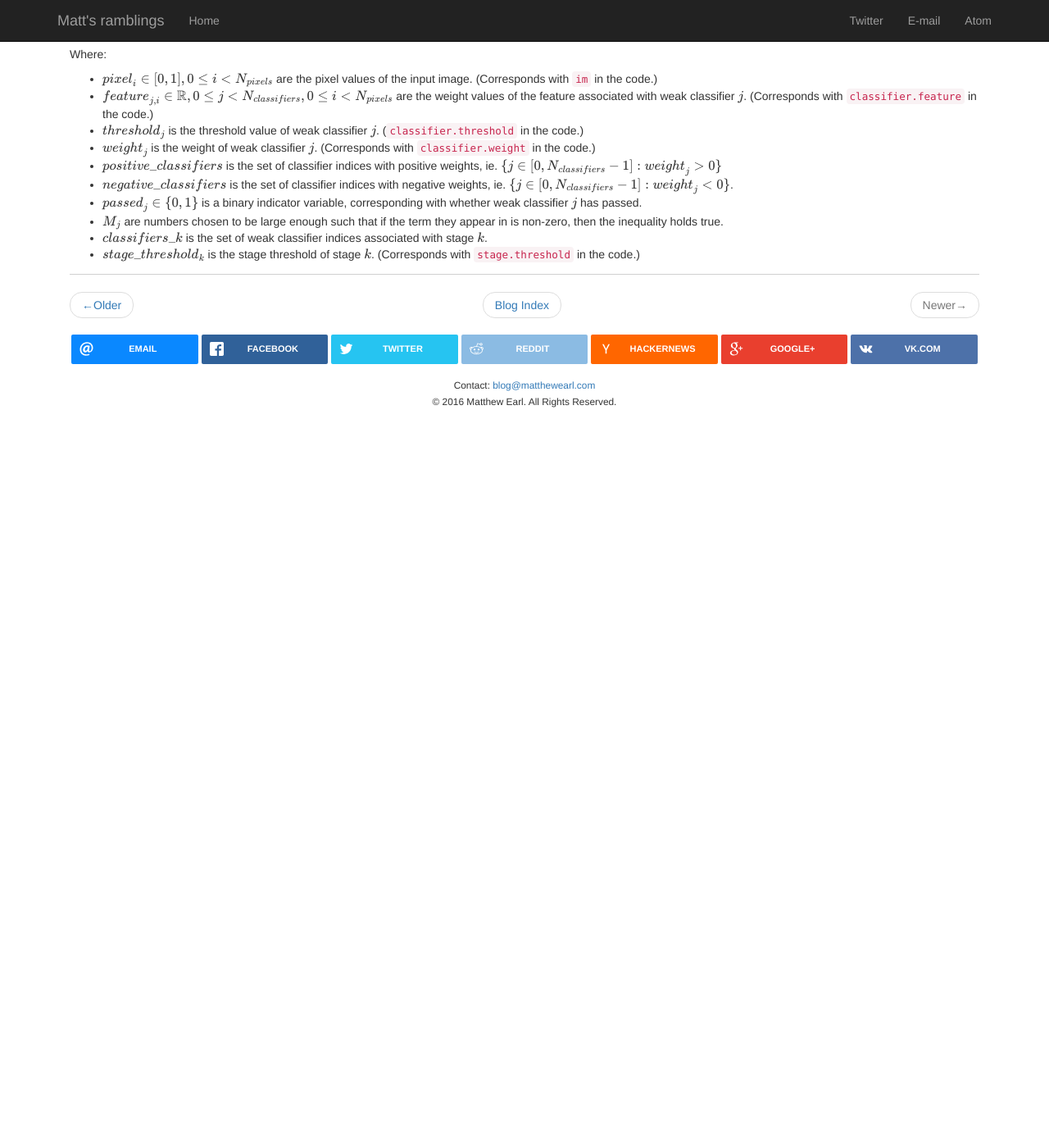
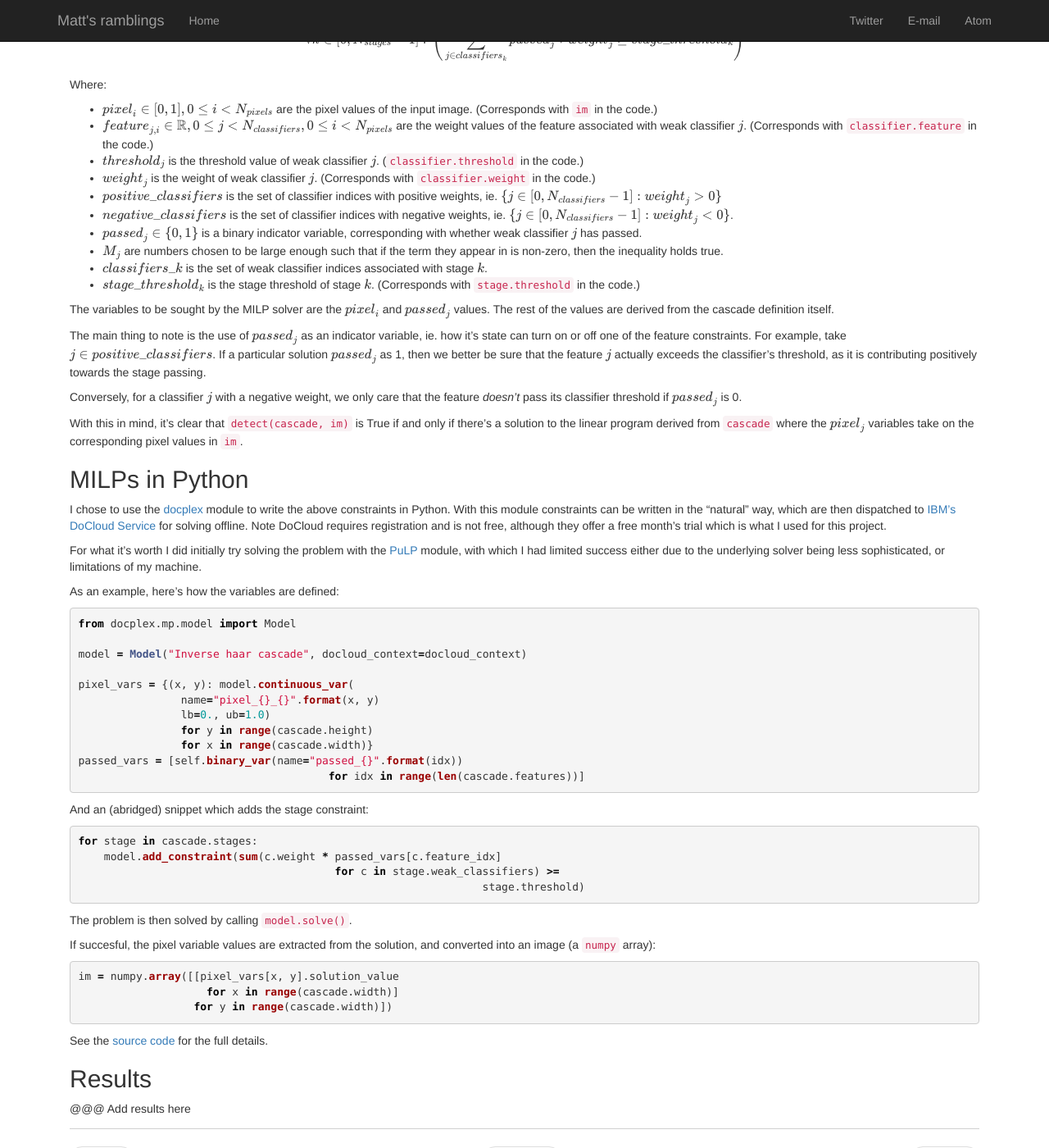
Before and after one commit to matthewearl/matthewearl.github.io, a Jekyll site: the page built from _posts/2016-01-14-inverse-haar.md, in a window 1280 px wide and 1400 px high, scrolled down 1365 px. Shown: the whole window at 82% size. Built offline with Jekyll 4.4.1, drawn with Linux system fonts in a browser that asks for light colours; nearby versions of some CDN libraries; formulas are drawn with MathJax 3; before the commit the page ends 1874 px from its top, so only the background shows below that; some of the changed text lies outside the part shown.

Commit message:
inverse haar: Finish the MILP section, and write a MILPs in Python section

```diff
--- a/_posts/2016-01-14-inverse-haar.md
+++ b/_posts/2016-01-14-inverse-haar.md
@@ -83,7 +83,9 @@ problem in terms of [Mixed integer linear programming](https://
 en.wikipedia.org/wiki/Integer_programming), and then apply a MILP solver to the
 linear program.
 
-Here's the `detect` function described in terms of MILP constraints:
+Here's the `detect` function described in terms of MILP constraints. First the
+constraints to ensure a weak classifer passes, if it is required to. Lets call
+these *feature constraints*:
 
 $$ \forall j \in {positive\_classifiers} \ \colon \ \Bigg(
 M_{j} (1 - {passed}_j)\ + \sum_{i=0}^{N_{pixels} - 1} {pixel}_i {feature}_{j,i}
@@ -92,6 +94,9 @@ M_{j} (1 - {passed}_j)\ + \sum_{i=0}^{N_{pixels} - 1} {pixel}_i {feature}_{j,i}
 $$ \forall j \in {negative\_classifiers} \ \colon \ \Bigg(
    -M_{j} {passed}_j\ + \sum_{i=0}^{N_{pixels} - 1} {pixel}_i {feature}_{j,i}
                                                       < threshold_{j} \Bigg) $$
+
+...and a set of constraints to ensure that each stage passes. Let's call these
+*stage constraints*:
 
 $$ \forall k \in [0, {N_{stages}} - 1] \ \colon \ \Bigg(
         \sum_{j \in {classifiers}_k}  {passed}_j * {weight}_j \geq
@@ -102,9 +107,9 @@ Where:
 * $$ {pixel}_i \in [0, 1], 0 \leq i < N_{pixels} $$ are the pixel values of the
   input image. (Corresponds with `im` in the code.)
 * $$ {feature}_{j,i} \in \mathbb{R}, 0 \leq j < N_{classifiers},
-  0 \leq i < N_{pixels} $$ are the
-  weight values of the feature associated with weak classifier $$ j $$.
-  (Corresponds with `classifier.feature` in the code.)
+  0 \leq i < N_{pixels} $$ are the weight values of the feature associated with
+  weak classifier $$ j $$.  (Corresponds with `classifier.feature` in the
+  code.)
 * $$ {threshold}_j $$ is the threshold value of weak classifier $$ j $$.
   (`classifier.threshold` in the code.)
 * $$ {weight}_j $$ is the weight of weak classifier $$ j $$. (Corresponds
@@ -123,3 +128,80 @@ Where:
   stage $$ k $$.
 * $$ stage\_threshold_k $$ is the stage threshold of stage $$ k $$.
   (Corresponds with `stage.threshold` in the code.)
+
+The variables to be sought by the MILP solver are the $$ {pixel}_i $$ and
+$$ {passed}_j $$ values. The rest of the values are derived from the cascade
+definition itself.
+
+The main thing to note is the use of $$ {passed}_j $$ as an indicator variable,
+ie. how it's state can turn on or off one of the feature constraints.  For
+example, take $$ j \in {positive\_classifiers} $$. If a particular solution
+$$ {passed}_j $$ as 1, then we better be sure that the feature $$ j $$ actually
+exceeds the classifier's threshold, as it is contributing positively towards
+the stage passing.
+
+Conversely, for a classifier $$ j $$ with a negative weight, we only care that
+the feature *doesn't* pass its classifier threshold if $$ {passed}_j $$ is 0.
+
+With this in mind, it's clear that `detect(cascade, im)` is True if and only if
+there's a solution to the linear program derived from `cascade` where the $$
+{pixel}_j $$ variables take on the corresponding pixel values in `im`.
+
+## MILPs in Python
+
+I chose to use the [docplex](https://pypi.python.org/pypi/
+docplex?cm_mc_uid=67935383877914501094737&cm_mc_sid_50200000=1452877037) module
+to write the above constraints in Python. With this module constraints can be
+written in the "natural" way, which are then dispatched to [IBM's DoCloud
+Service](https://developer.ibm.com/docloud/) for solving offline. Note DoCloud
+requires registration and is not free, although they offer a free month's
+trial which is what I used for this project.
+
+For what it's worth I did initially try solving the problem with the
+[PuLP](https://pypi.python.org/pypi/PuLP) module, with which I had limited
+success either due to the underlying solver being less sophisticated, or
+limitations of my machine.
+
+As an example, here's how the variables are defined:
+
+{% highlight python %}
+
+from docplex.mp.model import Model
+
+model = Model("Inverse haar cascade", docloud_context=docloud_context)
+
+pixel_vars = {(x, y): model.continuous_var(
+                name="pixel_{}_{}".format(x, y)
+                lb=0., ub=1.0)
+                for y in range(cascade.height)
+                for x in range(cascade.width)}
+passed_vars = [self.binary_var(name="passed_{}".format(idx))
+                                       for idx in range(len(cascade.features))]
+{% endhighlight %}
+
+And an (abridged) snippet which adds the stage constraint:
+
+{% highlight python %}
+for stage in cascade.stages:
+    model.add_constraint(sum(c.weight * passed_vars[c.feature_idx]
+                                        for c in stage.weak_classifiers) >=
+                                                               stage.threshold)
+{% endhighlight %}
+
+The problem is then solved by calling `model.solve()`.
+
+If succesful, the pixel variable values are extracted from the solution, and
+converted into an image (a `numpy` array):
+
+{% highlight python %}
+im = numpy.array([[pixel_vars[x, y].solution_value
+                    for x in range(cascade.width)]
+                  for y in range(cascade.width)])
+{% endhighlight %}
+
+See the [source code](https://github.com/matthewearl/inversehaar) for the full
+details.
+
+## Results
+
+@@@ Add results here
```
